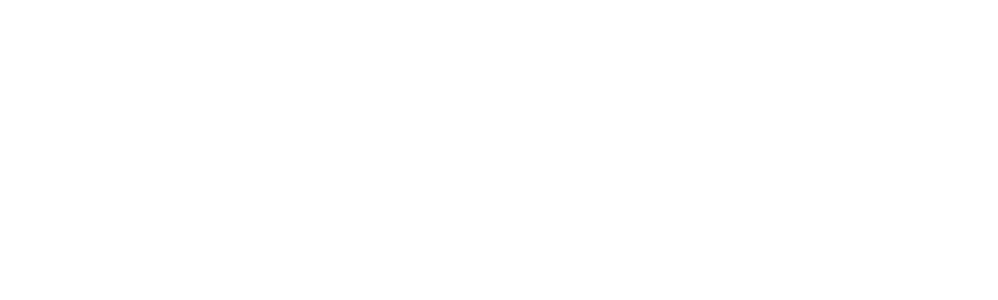
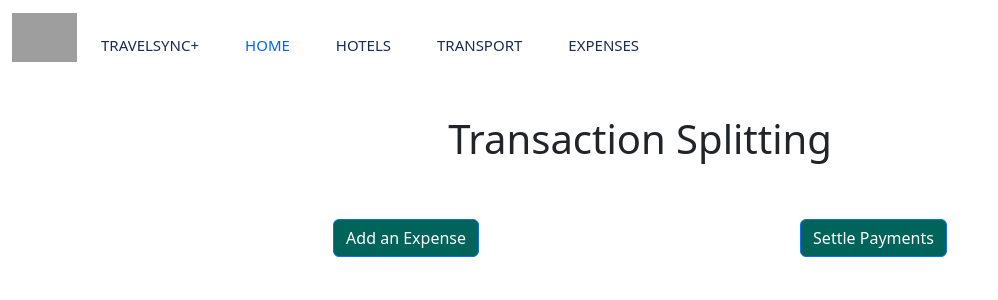
Before and after one commit to ayazhankadessova/TravelSync_Cathay, a Vue app in the folder travel-sync/: page /splitTransaction in a window 1280 px wide. Before the commit this address had no page. Shown: the top 300 px of the page, without its empty margins (0-998 px from the left). Built offline with nearby package versions, Linux system fonts and the light colour scheme; grey boxes are pictures that could not be loaded.

Commit message:
splitTransaction

```diff
--- a/travel-sync/src/router/index.js
+++ b/travel-sync/src/router/index.js
@@ -48,6 +48,14 @@
       // this generates a separate chunk (About.[hash].js) for this route
       // which is lazy-loaded when the route is visited.
       component: () => import('../views/JoinSpace.vue')
+    },
+    {
+      path: '/splitTransaction',
+      name: 'Split-Transaction',
+      // route level code-splitting
+      // this generates a separate chunk (About.[hash].js) for this route
+      // which is lazy-loaded when the route is visited.
+      component: () => import('../views/SplitTransaction.vue')
     }
   ]
 })
--- a/travel-sync/src/views/Hotels.vue
+++ b/travel-sync/src/views/Hotels.vue
@@ -1,8 +1,11 @@
 <template>
    <!-- Navbar -->
    <div class="container-fluid">
-    <nav class="navbar navbar-expand-lg navbar-light bg-light">
-        <!-- <a class="navbar-brand" href="#">TravelSync+</a> -->
+
+     <nav class="navbar navbar-expand-lg navbar-light bg-cathay-blue">
+       <RouterLink class="navbar-brand" to="/HomePage">
+         <img src="https://encrypted-tbn0.gstatic.com/images?q=tbn:ANd9GcQnzw9Aa-sT5_WAg3c7gR02m5tAF49TiXlPyFdSYvw&s" alt="Cathay Pacific" class="navbar-logo" style="width: 65px;">
+       </RouterLink>
        <button class="navbar-toggler" type="button" data-bs-toggle="collapse" data-bs-target="#navbarNav"
          aria-controls="navbarNav" aria-expanded="false" aria-label="Toggle navigation">
          <span class="navbar-toggler-icon"></span>
@@ -13,13 +16,13 @@
              <RouterLink class="nav-link" to="/HomePage">TravelSync+</RouterLink>
            </li>
            <li class="nav-item">
-                <RouterLink class="nav-link " to="/TravelSpaceForm">Home</RouterLink>
+             <RouterLink class="nav-link active" to="/HomePage">Home</RouterLink>
            </li>
            <li class="nav-item">
-                <RouterLink class="nav-link active" to="/hotels">Hotels</RouterLink>
+             <RouterLink class="nav-link" to="/hotels">Hotels</RouterLink>
            </li>
            <li class="nav-item">
-                <RouterLink class="nav-link" to="/becomeVol">Transport</RouterLink>
+             <RouterLink class="nav-link" to="/joinSpace">Transport</RouterLink>
            </li>
            <li class="nav-item">
              <RouterLink class="nav-link" to="/volunteers">Expenses</RouterLink>
@@ -27,6 +30,7 @@
          </ul>
        </div>
      </nav>
+
     </div>
   <div class="container">
     <div class="row">
--- a/travel-sync/src/views/QRcode.vue
+++ b/travel-sync/src/views/QRcode.vue
@@ -2,8 +2,11 @@
 
            <!-- Navbar -->
     <div class="container-fluid">
-    <nav class="navbar navbar-expand-lg navbar-light bg-light">
-        <!-- <a class="navbar-brand" href="#">TravelSync+</a> -->
+
+     <nav class="navbar navbar-expand-lg navbar-light bg-cathay-blue">
+       <RouterLink class="navbar-brand" to="/HomePage">
+         <img src="https://encrypted-tbn0.gstatic.com/images?q=tbn:ANd9GcQnzw9Aa-sT5_WAg3c7gR02m5tAF49TiXlPyFdSYvw&s" alt="Cathay Pacific" class="navbar-logo" style="width: 65px;">
+       </RouterLink>
        <button class="navbar-toggler" type="button" data-bs-toggle="collapse" data-bs-target="#navbarNav"
          aria-controls="navbarNav" aria-expanded="false" aria-label="Toggle navigation">
          <span class="navbar-toggler-icon"></span>
@@ -14,13 +17,13 @@
              <RouterLink class="nav-link" to="/HomePage">TravelSync+</RouterLink>
            </li>
            <li class="nav-item">
-                <RouterLink class="nav-link active" to="/TravelSpaceForm">Home</RouterLink>
+             <RouterLink class="nav-link active" to="/HomePage">Home</RouterLink>
            </li>
            <li class="nav-item">
              <RouterLink class="nav-link" to="/hotels">Hotels</RouterLink>
            </li>
            <li class="nav-item">
-                <RouterLink class="nav-link" to="/becomeVol">Transport</RouterLink>
+             <RouterLink class="nav-link" to="/joinSpace">Transport</RouterLink>
            </li>
            <li class="nav-item">
              <RouterLink class="nav-link" to="/volunteers">Expenses</RouterLink>
@@ -28,6 +31,7 @@
          </ul>
        </div>
      </nav>
+
     <br>
     <br>
     <br>
--- /dev/null
+++ b/travel-sync/src/views/SplitTransaction.vue
@@ -0,0 +1,156 @@
+<template>
+    <!-- Navbar -->
+    <div class="container-fluid" style="height: 10vh;">
+
+      <nav class="navbar navbar-expand-lg navbar-light bg-cathay-blue">
+        <RouterLink class="navbar-brand" to="/HomePage">
+          <img src="https://encrypted-tbn0.gstatic.com/images?q=tbn:ANd9GcQnzw9Aa-sT5_WAg3c7gR02m5tAF49TiXlPyFdSYvw&s" alt="Cathay Pacific" class="navbar-logo" style="width: 65px;">
+        </RouterLink>
+        <button class="navbar-toggler" type="button" data-bs-toggle="collapse" data-bs-target="#navbarNav"
+          aria-controls="navbarNav" aria-expanded="false" aria-label="Toggle navigation">
+          <span class="navbar-toggler-icon"></span>
+        </button>
+        <div class="collapse navbar-collapse" id="navbarNav">
+          <ul class="navbar-nav">
+            <li class="nav-item">
+              <RouterLink class="nav-link" to="/HomePage">TravelSync+</RouterLink>
+            </li>
+            <li class="nav-item">
+              <RouterLink class="nav-link active" to="/HomePage">Home</RouterLink>
+            </li>
+            <li class="nav-item">
+              <RouterLink class="nav-link" to="/hotels">Hotels</RouterLink>
+            </li>
+            <li class="nav-item">
+              <RouterLink class="nav-link" to="/joinSpace">Transport</RouterLink>
+            </li>
+            <li class="nav-item">
+              <RouterLink class="nav-link" to="/volunteers">Expenses</RouterLink>
+            </li>
+          </ul>
+        </div>
+      </nav>
+      <br>
+
+      <div style="display: flex; justify-content: center;">
+        <h1 class="cathay-blue">Transaction Splitting</h1>
+      </div>
+      <br>
+      <br>
+
+
+      <div class="button-container">
+  <button @click="addExpense" class="btn btn-primary" style="background-color: #00645A;">Add an Expense</button>
+  <button @click="settlePayments" class="btn btn-primary" style="background-color: #00645A;">Settle Payments</button>
+</div>
+
+      <br>
+
+      <div v-if="showExpenseForm" class="expense-form">
+  <h3 class="text-center">Add an Expense</h3>
+  <div class="form-group">
+    <label class="fw-bold">Shared With:</label>
+    <br>
+    <input v-model="sharedWith" type="text" class="form-control" placeholder="Enter names separated by commas">
+  </div>
+  <br>
+
+  <div class="form-group">
+    <label class="fw-bold">Description:</label>
+    <br>
+    <input v-model="description" type="text" class="form-control" placeholder="Enter description">
+  </div>
+  <br>
+
+  <div class="form-group">
+    <label class="fw-bold">Amount Spent:</label>
+    <br>
+    <input v-model.number="amountSpent" type="number" class="form-control" placeholder="Enter amount spent">
+  </div>
+  <br>
+
+  <div class="button-container">
+    <button @click="saveSharedWith" class="btn btn-primary" style="background-color: #00645A;">Save</button>
+    <button @click="generateSplit" class="btn btn-primary" style="background-color: #00645A;">Generate Split</button>
+</div>
+  <!-- <div class="text-center">
+    <button @click="saveSharedWith" class="btn btn-primary" style="background-color: #00645A;">Save</button>
+  </div>
+  <div class="text-center mt-3">
+    <button @click="generateSplit" class="btn btn-primary" style="background-color: #00645A;">Generate Split</button>
+  </div> -->
+</div>
+
+      <div v-if="showSettlement">
+        <h3>Settlement Details</h3>
+        <ul>
+          <li v-for="(name, amount) in settlement">{{ amount }} owes you {{ name }}</li>
+        </ul>
+      </div>
+    </div>
+  </template>
+
+  <script>
+  export default {
+    data() {
+      return {
+        showExpenseForm: false,
+        sharedWith: '',
+        description: '',
+        amountSpent: 0,
+        settlement: {},
+        showSettlement: false
+      };
+    },
+    methods: {
+      addExpense() {
+        this.showExpenseForm = true;
+        this.sharedWith = '';
+        this.description = '';
+        this.amountSpent = 0;
+        this.settlement = {};
+        this.showSettlement = false;
+      },
+      saveSharedWith() {
+        // Split the sharedWith string into an array of names
+        const names = this.sharedWith.split(',').map(name => name.trim());
+        this.sharedWith = names;
+      },
+      generateSplit() {
+        const numPeople = this.sharedWith.length + 1; // Adding 1 for yourself
+        const splitAmount = this.amountSpent / numPeople;
+
+        // Calculate the settlement amounts
+        this.settlement = {};
+        this.sharedWith.forEach(name => {
+          this.settlement[name] = splitAmount;
+        });
+
+        this.showSettlement = true;
+      },
+      settlePayments() {
+        // Perform any necessary actions to settle the payments
+        // (e.g., update payment records, send notifications, etc.)
+        console.log('Payments settled!');
+      }
+    }
+  };
+  </script>
+
+<style scoped>
+.button-container {
+  display: flex;
+  justify-content: space-evenly;
+  margin-bottom: 10px;
+}
+
+.sg-button {
+  display: flex;
+  justify-content: space-evenly;
+  margin-bottom: 10px;
+}
+
+.h1{
+    justify-content: center;
+}
+</style>
--- a/travel-sync/src/views/TravelSpaceForm.vue
+++ b/travel-sync/src/views/TravelSpaceForm.vue
@@ -50,8 +50,11 @@
     <div>
      <!-- Navbar -->
     <div class="container-fluid">
-    <nav class="navbar navbar-expand-lg navbar-light bg-light">
-        <!-- <a class="navbar-brand" href="#">TravelSync+</a> -->
+
+     <nav class="navbar navbar-expand-lg navbar-light bg-cathay-blue">
+       <RouterLink class="navbar-brand" to="/HomePage">
+         <img src="https://encrypted-tbn0.gstatic.com/images?q=tbn:ANd9GcQnzw9Aa-sT5_WAg3c7gR02m5tAF49TiXlPyFdSYvw&s" alt="Cathay Pacific" class="navbar-logo" style="width: 65px;">
+       </RouterLink>
        <button class="navbar-toggler" type="button" data-bs-toggle="collapse" data-bs-target="#navbarNav"
          aria-controls="navbarNav" aria-expanded="false" aria-label="Toggle navigation">
          <span class="navbar-toggler-icon"></span>
@@ -76,6 +79,7 @@
          </ul>
        </div>
      </nav>
+
     </div>
 
       <!-- Home/Events/New event container -->
```
Lines whose indentation alone changed are shown as unchanged.
